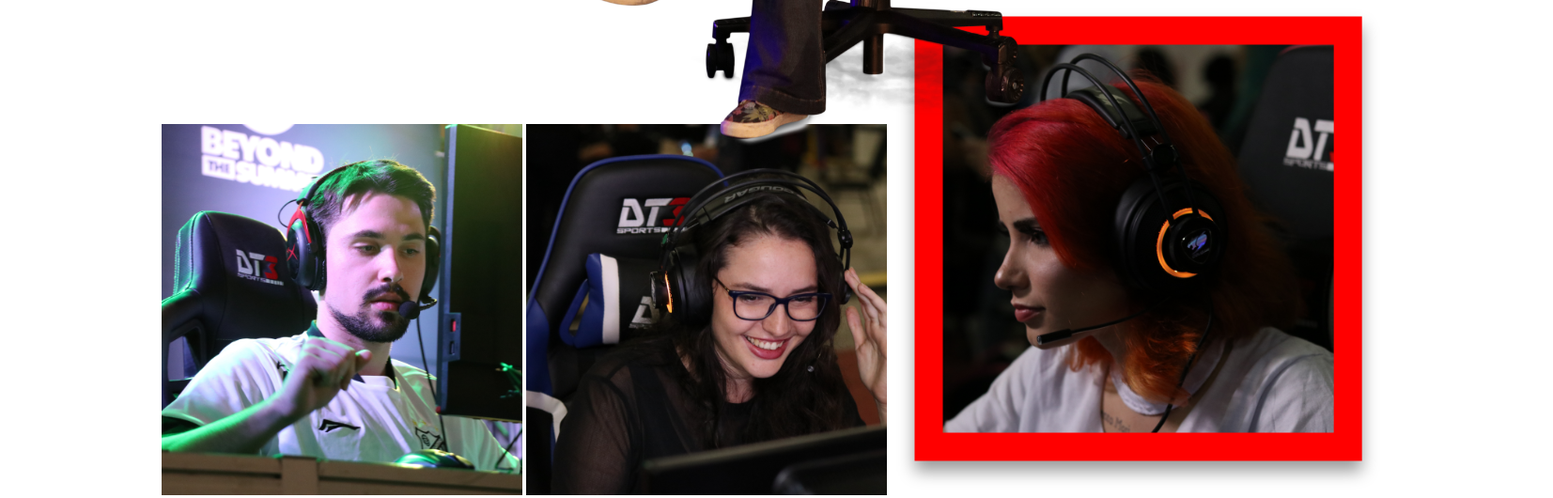
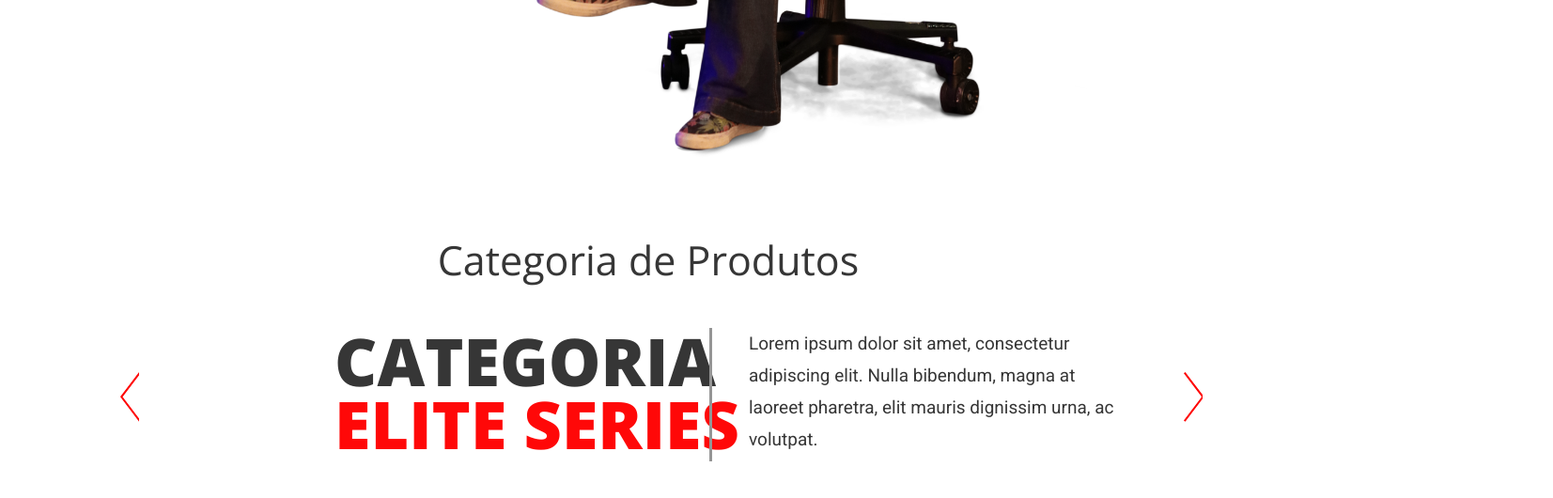
Before and after one commit to Marco-oli/DT3-Sports, a plain HTML site: page index.html in a window 1280 px wide. Shown: the part 1454-1984 px from the top of the page at 94% size, 1653 px wide, since content can reach past the window. Drawn offline with nearby package versions, Linux system fonts and the light colour scheme.

Commit message:
Adicinei Style em mais 2 Section

```diff
--- a/style.css
+++ b/style.css
@@ -1,5 +1,5 @@
 @import url('https://fonts.googleapis.com/css?family=Roboto&display=swap');
-@import url('https://fonts.googleapis.com/css?family=Open+Sans&display=swap')
+@import url('https://fonts.googleapis.com/css?family=Open+Sans:300,400,800&display=swap');
 
 * {
     margin: 0;
@@ -7,7 +7,7 @@
 }
 
 body {
-    width: 1640px;
+    max-width: 1640px;
 }
 
 li {
@@ -21,8 +21,8 @@ a {
 /* Classes e IDS */
 
 .container {
-    width: 80%;
-    margin: auto;
+    max-width: 80%;
+    margin: 0 auto;
     margin-top: -15px;
 }
 
@@ -64,9 +64,11 @@ a {
     font-family: 'Roboto', sans-serif;
     font-size: 20px;
     padding-left: 55px;
-    margin-top: 30px;
+    margin-top: 45px;
     font-weight: bold;
 }
+
+/* Ids e classes da Section Elite Series*/
 
 #series {
     display: flex;
@@ -92,11 +94,10 @@ a {
     font-size: 111px;
     font-weight: 900;
     font-family: 'Open Sans', sans-serif;
-    margin-top: -50px;
+    margin-top: -18px;
     margin-bottom: 0px;
     letter-spacing: 10px;
     margin-left: -6px;
-    padding-top: 4px;
 }
 
 .cadeira {
@@ -115,14 +116,16 @@ a {
     font-family: 'Roboto', sans-serif;
     font-size: 17px;
     letter-spacing: 1px;
+    cursor: pointer;
 }
+
+/* IDS e classes da Section Welcom*/
 
 #welcom {
     display: flex;
-    margin-top: -500px;
+    margin-top: -480px;
     position: absolute;
     padding-left: 89px;
-    margin-left: -6px;
 }
 
 #welcom div h2 {
@@ -156,9 +159,117 @@ a {
     letter-spacing: 1px;
     line-height: 32px;
     width: 425px;
+    margin-bottom: 15px;
+    margin-top: 20px;
 }
 
 #welcom div img {
-    margin-left: -100px;
+    margin-left: -110px;
     margin-top: -35px;
 }
+
+/* IDS e classes da Section Produtos*/
+
+#produtos {
+    margin-top: 400px;
+}
+
+#produtos h2 {
+    margin-top: 100px;
+    text-align: center;
+    font-family: 'Open Sans', sans-serif;
+    color: #363636;
+    font-size: 43px;
+    font-weight: lighter;
+    padding-left: 100px;
+}
+
+
+.contencao {
+    width: 90%;
+    height: 732px;
+    overflow: hidden;
+    position: absolute;
+}
+
+.contencao div h1 {
+    width: 50%;
+    display: block;
+    float: left;
+}
+
+.contencao p {
+    width: 397px;
+    height: 163px;
+    display: block;
+    float: right;
+    font-size: 19px;
+    color: #363636;
+    font-family: 'Roboto', sans-serif;
+    line-height: 34px;
+    padding-right: 86px;
+    margin-top: -120px;
+}
+
+.contencao p::before {
+    content: '';
+    background-color: #959595;
+    height: 132px;
+    width: 3px;
+    display: block;
+    margin-left: -42px;
+    margin-top: 0px;
+    padding-top: 10px;
+    position: absolute;
+}
+
+.contencao h1 {
+    font-family: 'Open Sans', sans-serif;
+    font-size: 70px;
+    width: 452px;
+    height: 163px;
+    line-height: 67px;
+    color: #363636;
+    padding-left: 228px;
+    margin-bottom: -45px;
+    margin-top: 45px;
+}
+
+.contencao h1 span {
+    color: #FF0808;
+}
+
+.imagebg {
+    width: 881px;
+    height: 501px;
+    background-image: url(./imagens/cadeira0.png);
+    background-repeat: no-repeat;
+    margin: 73px auto;
+}
+
+.anterior {
+    float: left;
+    position: relative;
+    margin-top: -720px;
+    width: 20px;
+    height: 54px;
+    background-image: url(imagens/seta-esq.png);
+    background-repeat: no-repeat;
+    cursor: pointer;
+}
+
+.proximo {
+    float: right;
+    position: relative;
+    margin-top: -720px;
+    width: 20px;
+    height: 54px;
+    background-image: url(imagens/seta-dir.png);
+    background-repeat: no-repeat;
+    cursor: pointer;
+}
+
+#player {
+    margin-top: 800px;
+    display: flex;
+}
```
